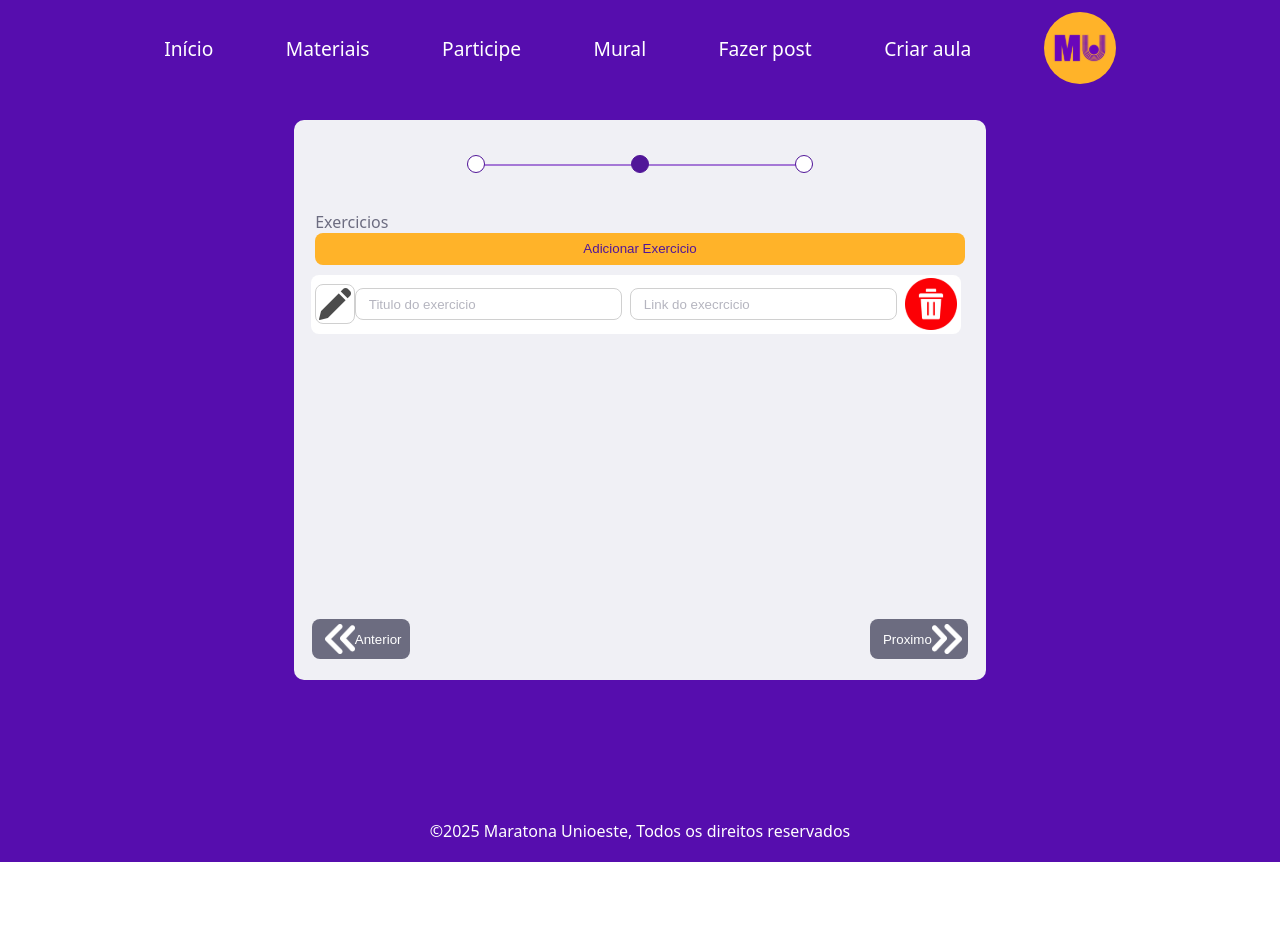
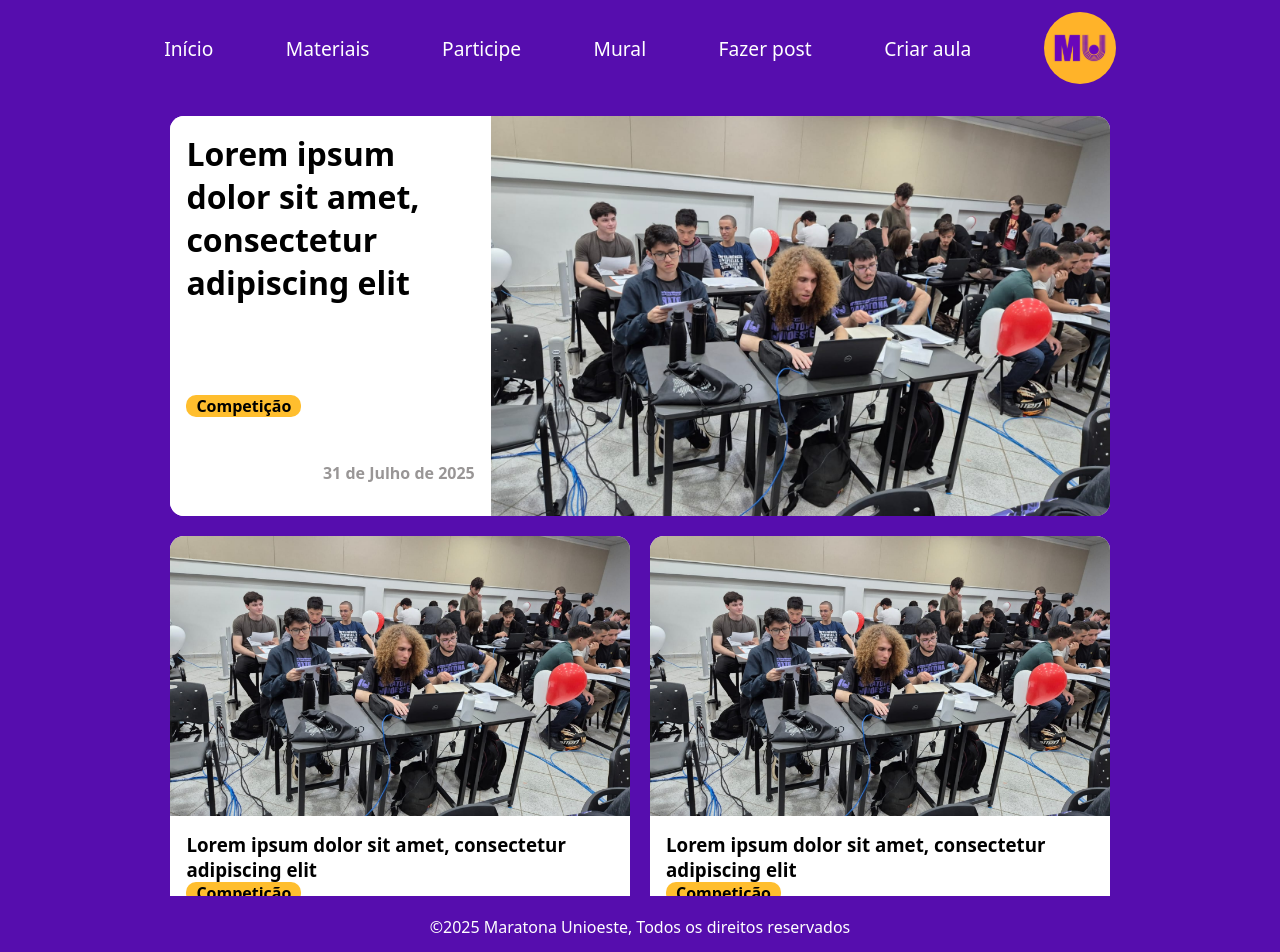
Before and after one commit to GabrielTrojack/Maratona_Unioeste, a React (Vite) app: page / in a window 1280 px wide. Shown: the top 952 px of the page. Before the commit the page ends 862 px from the top, so only its background shows below. Built offline with nearby package versions, Linux system fonts and the light colour scheme.

Commit message:
begining lessonPage

```diff
--- a/src/App.jsx
+++ b/src/App.jsx
@@ -3,11 +3,12 @@ import Landing from "./pages/LandingPage/LandingPage";
 import Login from "./pages/AdmLogin/AdmLogin";
 import Material from "./pages/Materials/MaterialPage";
 import MaterialForm from "./pages/MaterialForms/MaterialForm";
-
+import Mural from "./pages/Mural/MuralPage";
+import Lesson from "./pages/Lesson/LessonPage";
 
 
 function App() {
-  return <MaterialForm />;
+  return <Mural />;
 }
 
 export default App;
--- /dev/null
+++ b/src/pages/Lesson/LessonPage.css
@@ -0,0 +1,59 @@
+.lesson-page {
+  width: 100vw;
+  height: 100vh;
+  background: #560DAE;
+  color: white;
+  display: flex;
+  align-items: center;
+  flex-direction: column;
+  overflow-y: auto;
+  margin-top: 6rem;
+  padding-left:5%;
+  padding-right:5%;
+}
+.lesson-container {
+  display: grid;
+  grid-template-columns: 1fr 1fr;
+  gap: 20px;
+  width: 85%;
+  padding: 20px;
+  border-radius: 10px;
+  background: #5d0ebe;
+}
+
+.video {
+  flex: 0 0 70%;
+  width: 100%;
+  aspect-ratio: 16/9;
+  border: none;
+  display: block;
+}
+
+.more p{
+  color: aliceblue;
+  font-weight: 700;
+}
+
+.link{
+  padding: 1rem;
+  border-radius: 10px;
+  background-color: #560DAE;
+  width: 100%;
+}
+
+.media {
+  height: 25rem;
+  display: flex;
+  width: 100%;
+  gap: 16px;
+  align-items: stretch;
+}
+
+.more {
+  flex: 0 0 100%;
+  display: flex;
+  flex-direction: column;
+  gap: 12px;
+  overflow-y: auto;
+  height: 100%;
+}
--- /dev/null
+++ b/src/pages/Lesson/LessonPage.jsx
@@ -0,0 +1,55 @@
+import React from "react";
+import "./LessonPage.css";
+import prop from "../../assets/prop.jpg";
+
+
+const Lesson = () => {
+  return (
+  <div className="lesson-page">
+    <h1>Aula 1 - Maratona de programação  e  c++ introdutório</h1>
+    <div className="lesson-container">
+
+      <div className="media">
+        <iframe
+          className="video"
+          src="https://www.youtube.com/embed/BggrpKfqh1c?si=8Ud-6BT7W7mGMzOt"
+          frameborder="0"
+          allow="accelerometer; autoplay; clipboard-write; encrypted-media; gyroscope; picture-in-picture; web-share"
+          referrerpolicy="strict-origin-when-cross-origin"
+          allowfullscreen />
+
+          <div className="more">
+            <div className="link">
+              <p>Aula 1 - Maratona de programação e  c++ introdutório</p>
+            </div>
+            <div className="link">
+              <p>Aula 1 - Maratona de programação e  c++ introdutório</p>
+            </div>
+            <div className="link">
+              <p>Aula 1 - Maratona de programação e  c++ introdutório</p>
+            </div>
+            <div className="link">
+              <p>Aula 1 - Maratona de programação e  c++ introdutório</p>
+            </div>
+            <div className="link">
+              <p>Aula 1 - Maratona de programação e  c++ introdutório</p>
+            </div>
+            <div className="link">
+              <p>Aula 1 - Maratona de programação e  c++ introdutório</p>
+            </div>
+            <div className="link">
+              <p>Aula 1 - Maratona de programação e  c++ introdutório</p>
+            </div>
+            <div className="link">
+              <p>Aula 1 - Maratona de programação e  c++ introdutório</p>
+            </div>
+
+          </div>
+      </div>
+
+    </div>
+  </div>
+  );
+};
+
+export default Lesson;
--- a/src/pages/MaterialForms/MaterialForm.jsx
+++ b/src/pages/MaterialForms/MaterialForm.jsx
@@ -8,9 +8,8 @@ import setasesq from "../../assets/setasesq.svg";
 import diffEdit from "../../assets/edit.svg";
 import conclude from "../../assets/conclude.svg";
 
-
 const Material = () => {
-  const [step, setStep] = useState(2);
+  const [step, setStep] = useState(1);
   const [difficulty, setDifficulty] = useState(null);
   const [open, setOpen] = useState(false);
 
@@ -45,6 +44,7 @@ const Material = () => {
                 <input className="modulo" placeholder="Link da aula" type="text" />
                 <img src={excluir} onClick={() => console.log("exclui aula")} />
               </div>
+
             </div>
 
             <div className="downButton">
@@ -57,7 +57,6 @@ const Material = () => {
             </div>
           </>
         )}
-
 
         {step === 2 && (
           <>
--- /dev/null
+++ b/src/pages/Mural/MuralPage.css
@@ -0,0 +1,105 @@
+.mural-page {
+  width: 100vw;
+  height: 100vh;
+  background: #560DAE;
+  color: white;
+  display: flex;
+  align-items: center;
+  flex-direction: column;
+  overflow-y: auto;
+  margin-top: 6rem;
+  padding-left:5%;
+  padding-right:5%;
+}
+.noticias-container {
+  display: grid;
+  grid-template-columns: 1fr 1fr;
+  gap: 20px;
+  width: 85%;
+  padding: 20px;
+}
+
+.noticias-container .destaque {
+  color: black;
+  grid-column: span 2;
+  height: 25rem;
+  flex-direction: row;
+  display: flex;
+  background: #fff;
+  border-radius: 14px;
+  overflow: hidden;
+}
+
+.card {
+  color: black;
+  background: #fff;
+  border-radius: 14px;
+  height: 25rem;
+  overflow: hidden;
+}
+
+.undertitle{
+  background-color: #fff;
+  z-index: 2;
+}
+
+.card img {
+  width: 100%;
+  object-fit: cover;
+  z-index: 1;
+}
+
+.card-img {
+  width: 100%;
+  height: 70%;
+  overflow: hidden;
+  border-radius: 10px 10px 0 0;
+}
+
+.card-img img {
+  width: 100%;
+  height: 100%;
+  object-fit: cover;
+}
+
+.card-body {
+  display: grid;
+  background: white;
+  padding: 16px;
+}
+
+.destaque-body{
+  display: grid;
+  width: 50%;
+  height: 100%;
+  background: white;
+  padding: 16px;
+}
+
+.mural-page p {
+  align-self: flex-end;
+  justify-self: flex-end;
+  margin-bottom: 1rem;
+  color: #999696;
+  font-weight: 600;
+}
+
+.mural-page span {
+  background-color: #ffbe2e;
+  border-radius: 10px;
+  padding-right: 10px;
+  padding-left: 10px;
+  font-weight: 650;
+}
+.span {
+  align-self: end;
+}
+
+h1 {
+  margin: 0;
+  font-weight: bold;
+  font-size: clamp(1rem,2.5vw, 5rem);
+  white-space: normal;
+  overflow: hidden;
+  text-overflow: ellipsis;
+}
--- /dev/null
+++ b/src/pages/Mural/MuralPage.jsx
@@ -0,0 +1,124 @@
+import React from "react";
+import "./MuralPage.css";
+import prop from "../../assets/prop.jpg";
+
+
+const Mural = () => {
+  return (
+  <div className="mural-page">
+    <div className="noticias-container">
+
+      <div className="card destaque">
+        <div className="destaque-body">
+          <h1>Lorem ipsum dolor sit amet, consectetur adipiscing elit</h1>
+          <div className="span">
+            <span className="tag">Competição</span>
+          </div>
+          <p className="date">31 de Julho de 2025</p>
+        </div>
+        <img src={prop} alt="" />
+      </div>
+
+      <div className="card">
+        <div className="card-img">
+          <img src={prop} alt="imagem" />
+        </div>
+        <div className="card-body">
+          <h3>Lorem ipsum dolor sit amet, consectetur adipiscing elit
+          </h3>
+          <div className="span">
+            <span className="tag">Competição</span>
+          </div>
+          <p className="date">31 de Julho de 2025</p>
+        </div>
+      </div><div className="card">
+        <div className="card-img">
+          <img src={prop} alt="imagem" />
+        </div>
+        <div className="card-body">
+          <h3>Lorem ipsum dolor sit amet, consectetur adipiscing elit
+          </h3>
+          <div className="span">
+            <span className="tag">Competição</span>
+          </div>
+          <p className="date">31 de Julho de 2025</p>
+        </div>
+      </div>
+
+      <div className="card">
+        <div className="card-img">
+          <img src={prop} alt="imagem" />
+        </div>
+        <div className="card-body">
+          <h3>Lorem ipsum dolor sit amet, consectetur adipiscing elit
+          </h3>
+          <div className="span">
+            <span className="tag">Competição</span>
+          </div>
+          <p className="date">31 de Julho de 2025</p>
+        </div>
+      </div>
+
+      <div className="card">
+        <div className="card-img">
+          <img src={prop} alt="imagem" />
+        </div>
+        <div className="card-body">
+          <h3>Lorem ipsum dolor sit amet, consectetur adipiscing elit
+          </h3>
+          <div className="span">
+            <span className="tag">Competição</span>
+          </div>
+          <p className="date">31 de Julho de 2025</p>
+        </div>
+      </div>
+
+      <div className="card">
+        <div className="card-img">
+          <img src={prop} alt="imagem" />
+        </div>
+        <div className="card-body">
+          <h3>Lorem ipsum dolor sit amet, consectetur adipiscing elit
+          </h3>
+          <div className="span">
+            <span className="tag">Competição</span>
+          </div>
+          <p className="date">31 de Julho de 2025</p>
+        </div>
+      </div>
+
+      <div className="card">
+        <div className="card-img">
+          <img src={prop} alt="imagem" />
+        </div>
+        <div className="card-body">
+          <h3>Lorem ipsum dolor sit amet, consectetur adipiscing elit
+          </h3>
+          <div className="span">
+            <span className="tag">Competição</span>
+          </div>
+          <p className="date">31 de Julho de 2025</p>
+        </div>
+      </div>
+
+      <div className="card">
+        <div className="card-img">
+          <img src={prop} alt="imagem" />
+        </div>
+        <div className="card-body">
+          <h3>Lorem ipsum dolor sit amet, consectetur adipiscing elit
+          </h3>
+          <div className="span">
+            <span className="tag">Competição</span>
+          </div>
+          <p className="date">31 de Julho de 2025</p>
+        </div>
+      </div>
+
+
+    </div>
+  </div>
+  );
+};
+
+export default Mural;
```
Also changed, not shown: src/assets/prop.jpg (added).
